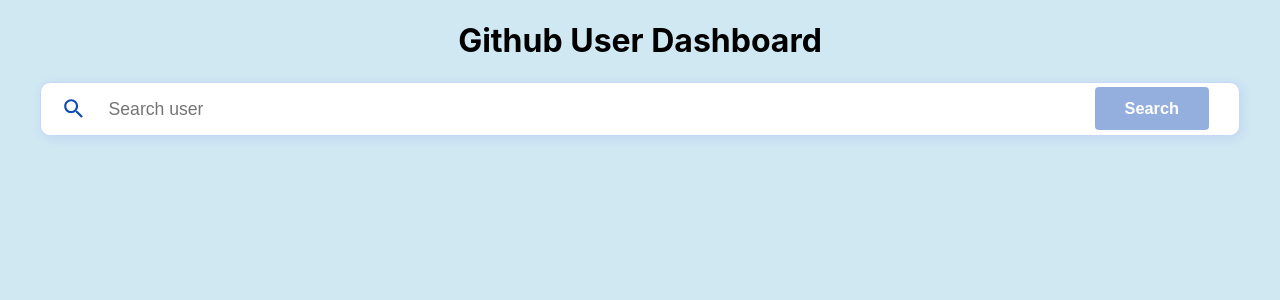
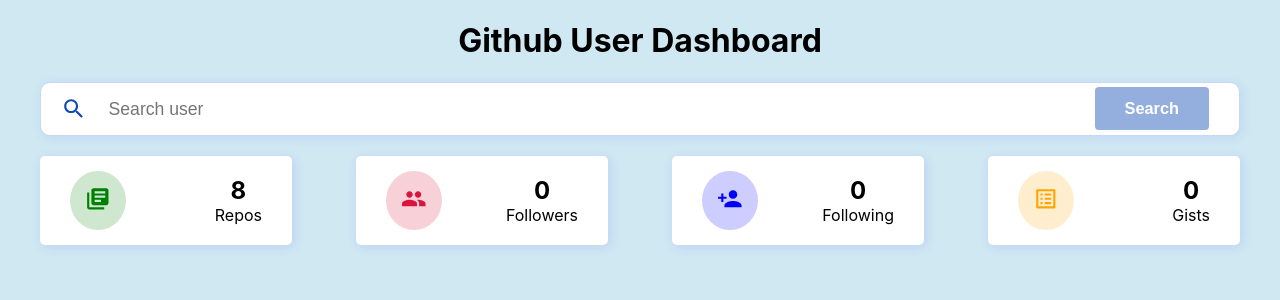
Before and after one commit to NishidhJain/github-user-search-dashboard, a React (Create React App) app: page / in a window 1280 px wide. Shown: the top 300 px of the page. Built offline with nearby package versions, Linux system fonts and the light colour scheme.

Commit message:
created Info component

```diff
--- a/src/App.css
+++ b/src/App.css
@@ -5,7 +5,7 @@
   margin: 0 auto;
 }
 
-.App-logo {
+/* .App-logo {
   height: 40vmin;
   pointer-events: none;
 }
@@ -38,4 +38,4 @@
   to {
     transform: rotate(360deg);
   }
-}
+} */
--- a/src/App.js
+++ b/src/App.js
@@ -1,11 +1,16 @@
 import './App.css';
+import Info from './components/Info';
 import Search from './components/Search'
+import { GithubProvider } from './context/context';
 
 function App() {
   return (
     <div className="App">
       <h1>Github User Dashboard</h1>
-      <Search />
+      <GithubProvider>
+        <Search />
+        <Info />
+      </GithubProvider>
     </div>
   );
 }
--- /dev/null
+++ b/src/CSS/Info.css
@@ -0,0 +1,68 @@
+.info{
+    display: flex;
+    justify-content: space-between;
+    margin-top: 20px;
+}
+
+.info__container{
+    background-color: #fff;
+    display: flex;
+    flex-wrap: wrap;
+    padding: 15px 30px;
+    align-items: center;
+    justify-content: space-between;
+    border-radius: 5px;
+    /* min-height: 10px;
+    min-width: 10px; */
+    min-width: 16%;
+    box-shadow: 2px 2px 12px rgba(0, 0, 255, 0.1);
+
+}
+
+.info__icon{
+    font-size: 1.6rem !important;
+    /* color: #0e49b5 !important;
+    background-color: #0e48b52f; */
+    padding: 15px;
+    /* border-radius: 50%; */
+}
+
+.info__detail{
+    /* margin-left: 25px; */
+}
+
+.info__number{
+    margin: 0;
+}
+
+.info__name{
+    margin: 0;
+}
+
+.green{
+    color: green;
+    background-color: rgba(0, 128, 0, 0.192);
+    border-radius: 50%;
+
+}
+
+.red{
+    color: crimson;
+    background-color: rgba(220, 20, 60, 0.198);
+    border-radius: 50%;
+
+}
+
+.orange{
+    color: orange;
+    background-color: rgba(255, 166, 0, 0.192);
+    border-radius: 50%;
+
+}
+
+.blue{
+    color: blue;
+    background-color: rgba(0, 0, 255, 0.198);
+    border-radius: 50%;
+
+}
--- /dev/null
+++ b/src/components/Info.js
@@ -0,0 +1,69 @@
+import React, { useContext } from 'react'
+import '../CSS/Info.css'
+import { GithubContext } from '../context/context';
+import LibraryBooksIcon from '@material-ui/icons/LibraryBooks';
+import GroupIcon from '@material-ui/icons/Group';
+import ListAltIcon from '@material-ui/icons/ListAlt';
+import PersonAddIcon from '@material-ui/icons/PersonAdd';
+
+const SingleInfo = ({ icon, label, value, color }) => {
+
+    return (
+        <div className="info__container">
+            <span className={color}>{icon}</span>
+            <div className="info__detail" >
+                <h2 className="info__number">{value}</h2>
+                <p className="info__name">{label}</p>
+            </div>
+        </div>
+    );
+}
+
+function Info() {
+
+    const { user } = useContext(GithubContext);
+
+    let infoDetails = [
+        {
+            id: 1,
+            icon: <LibraryBooksIcon className='info__icon' />,
+            label: 'Repos',
+            value: user.public_repos,
+            color: 'green'
+        },
+        {
+            id: 2,
+            icon: <GroupIcon className='info__icon' />,
+            label: 'Followers',
+            value: user.followers,
+            color: 'red'
+        },
+        {
+            id: 3,
+            icon: <PersonAddIcon className='info__icon' />,
+            label: 'Following',
+            value: user.following,
+            color: 'blue'
+        },
+        {
+            id: 4,
+            icon: <ListAltIcon className='info__icon' />,
+            label: 'Gists',
+            value: user.public_gists,
+            color: 'orange'
+        }
+    ];
+
+
+    return (
+        <div className="info">
+            { infoDetails.map((info) => {
+                return (
+                    <SingleInfo key={info.id} {...info} />
+                )
+            })}
+        </div>
+    )
+}
+
+export default Info
--- a/src/components/Search.js
+++ b/src/components/Search.js
@@ -1,5 +1,5 @@
 import React, { useState } from 'react'
-import Button from '@material-ui/core/Button'
+// import Button from '@material-ui/core/Button'
 import SearchIcon from '@material-ui/icons/Search';
 import '../CSS/Search.css'
 
--- a/src/context/context.js
+++ b/src/context/context.js
@@ -7,13 +7,16 @@
 
 const GithubContext = createContext();
 
-const [user, setUser] = useState(DefaultUser);
-const [repos, setRepos] = useState(DefaultRepos);
-const [followers, setFollowers] = useState(DefaultFollowers);
+
 
 const GithubProvider = ({ children }) => {
+
+    const [user, setUser] = useState(DefaultUser);
+    const [repos, setRepos] = useState(DefaultRepos);
+    const [followers, setFollowers] = useState(DefaultFollowers);
+
     return (
-        <GithubContext.Provider value={{ user }}>
+        <GithubContext.Provider value={{ user, repos, followers }}>
             {children}
         </GithubContext.Provider>
     );
```
